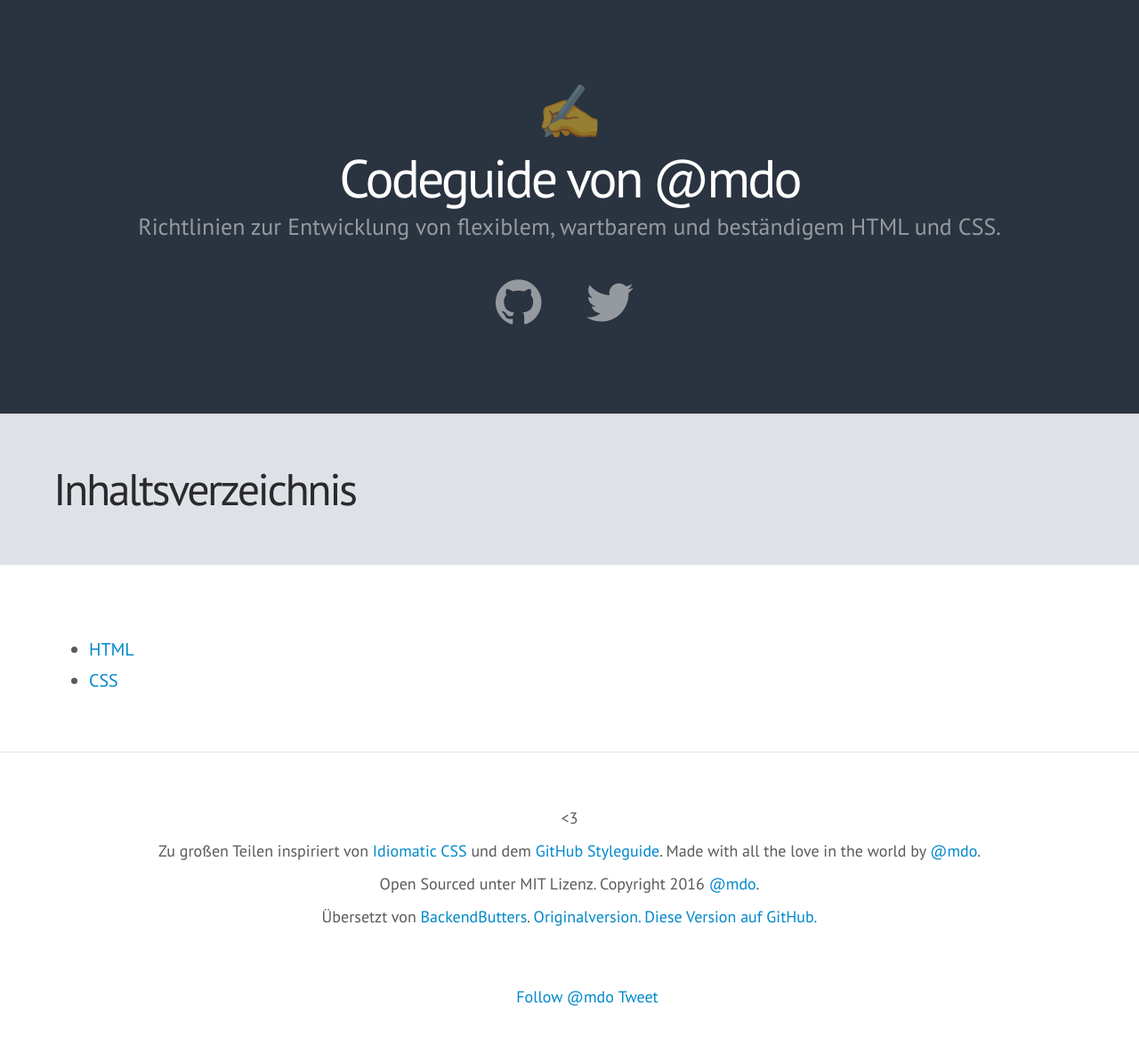
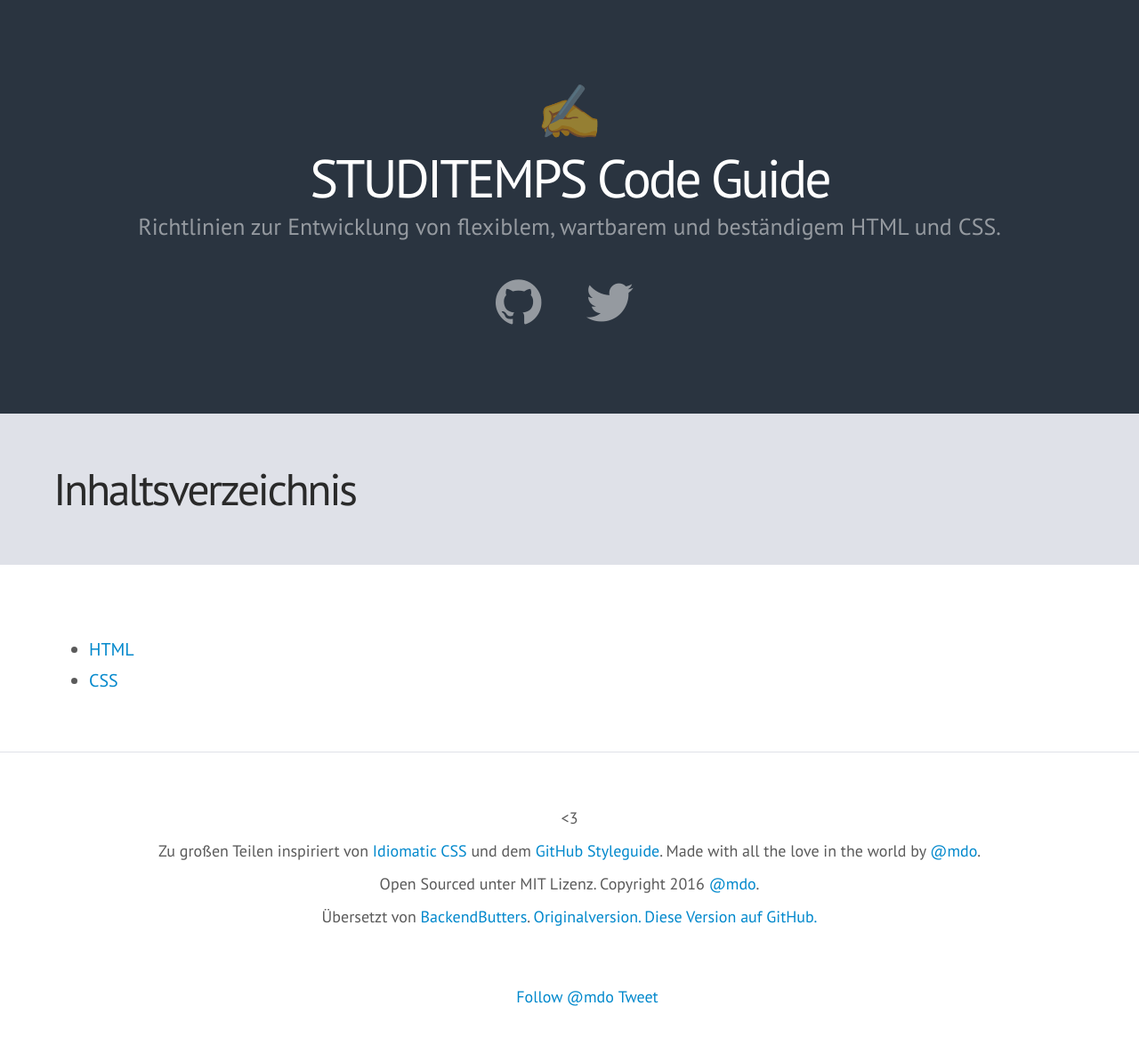
Before and after one commit to STUDITEMPS/frontend-code-guide, a Jekyll site: the page built from index.html, in a window 1280 px wide. Shown: the whole page at 89% size. Built offline with Jekyll 4.4.1, drawn with Linux system fonts in a browser that asks for light colours; some web fonts are replaced; Markdown is read by kramdown in place of the engine named in the settings; comment, search, counter and statistics services are not loaded; grey boxes are pictures that could not be loaded.

Commit message:
update config

```diff
--- a/_config.yml
+++ b/_config.yml
@@ -1,7 +1,9 @@
-name:          Codeguide von @mdo
-description:   Richtlinien zur Entwicklung von flexiblem, wartbarem und best&auml;ndigem HTML und CSS.
-url:           http://BackendButters.github.io/code-guide/
+# Site Settings
+name: STUDITEMPS Code Guide
+description: Richtlinien zur Entwicklung von flexiblem, wartbarem und best&auml;ndigem HTML und CSS.
+url: http://BackendButters.github.io/code-guide/
 
-markdown:      rdiscount
-permalink:     pretty
-pygments:      rouge
+# Build Settings
+markdown: kramdown # rdiscount
+permalink: pretty
+highlighter: rouge
```
